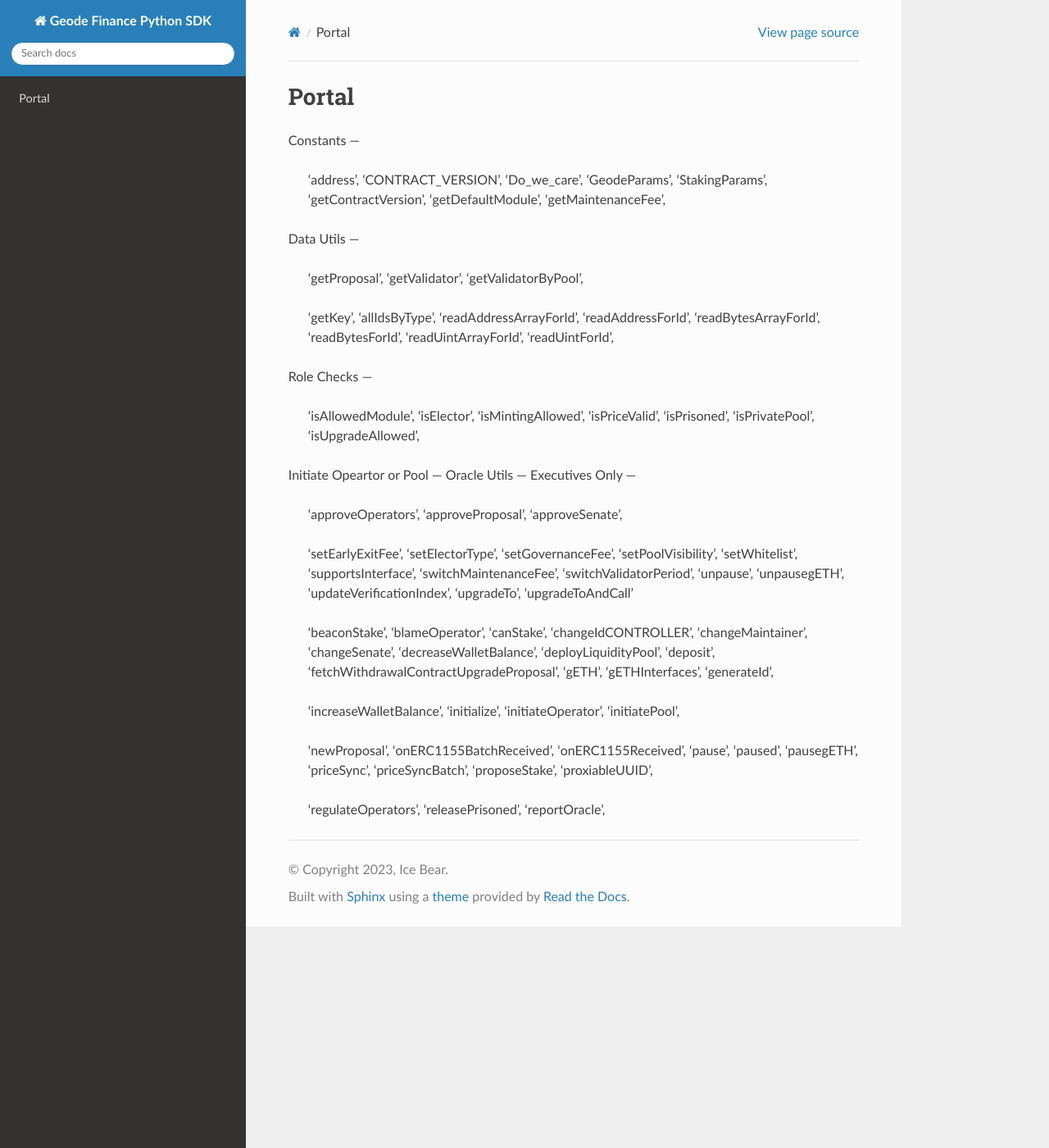
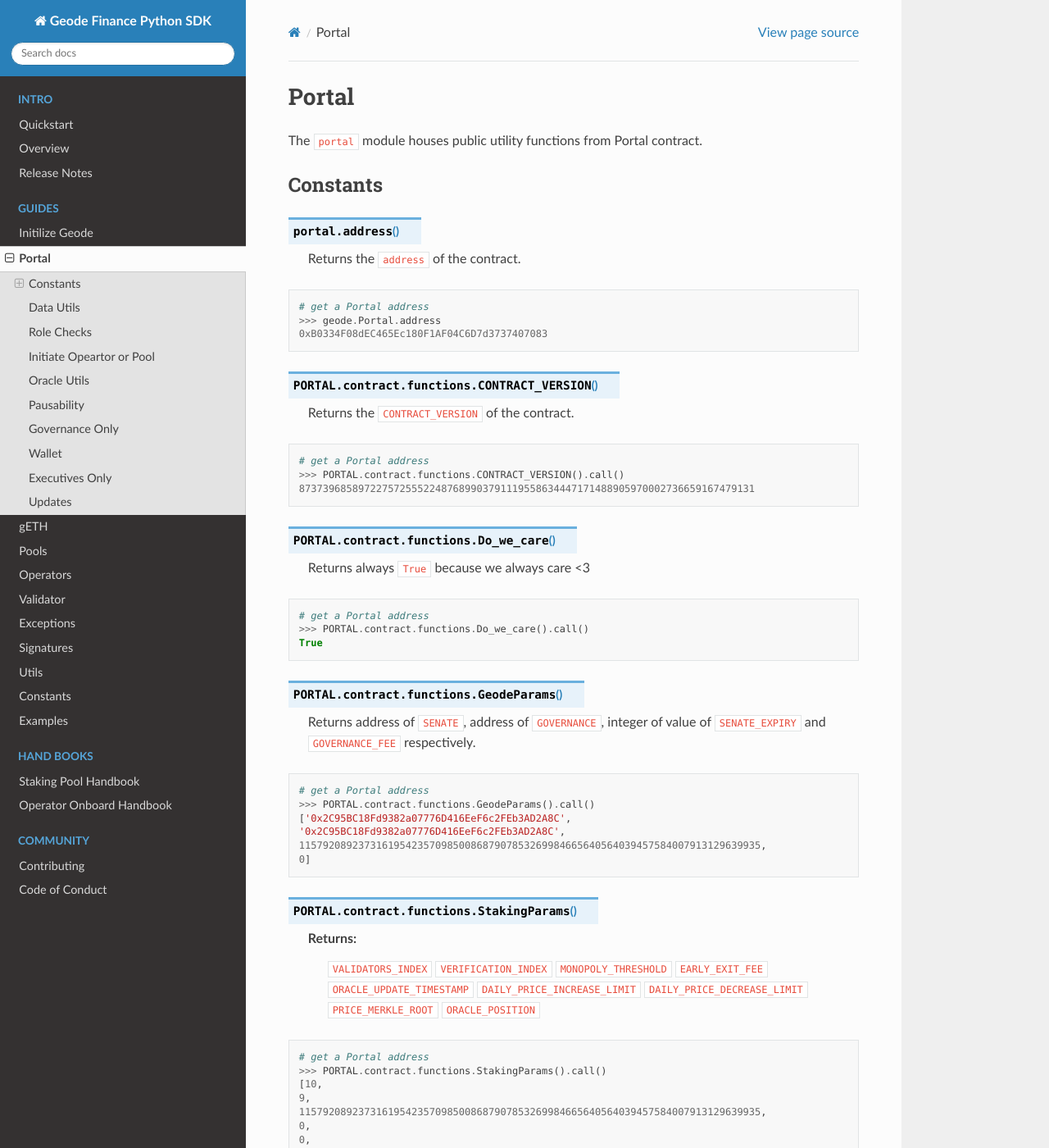
Before and after one commit to Geodefi/geode-py, a Sphinx documentation site: the page built from docs/portal.rst, in a window 1280 px wide and 1400 px high. Shown: the whole window at 82% size. Built offline with Sphinx 7.4.7 and the Read the Docs theme 2.0.0, drawn with Linux system fonts in a browser that asks for light colours; pages that are not in the unit, such as notebooks, are missing from menus; some of the changed text lies outside the part shown.

Commit message:
DOCS: New Table Of Contents => Added exceptions, constants page and partially portal page.

```diff
--- /dev/null
+++ b/docs/code_of_conduct.rst
@@ -0,0 +1,4 @@
+.. _code_of_conduct:
+
+Code of Conduct
+=================
--- /dev/null
+++ b/docs/contributing.rst
@@ -0,0 +1,4 @@
+.. _contributing:
+
+Contributing
+=============
--- /dev/null
+++ b/docs/examples.rst
@@ -0,0 +1,5 @@
+.. _examples:
+
+
+Examples
+===============
--- /dev/null
+++ b/docs/geth.rst
@@ -0,0 +1,5 @@
+.. _geth:
+
+
+gETH
+===========
--- /dev/null
+++ b/docs/initialize_geode.rst
@@ -0,0 +1,5 @@
+.. _initilize_geode:
+
+
+Initilize Geode
+====================
--- /dev/null
+++ b/docs/operator_onboard_handbook.rst
@@ -0,0 +1,4 @@
+.. _operator_onboard_handbook:
+
+Operator Onboard Handbook
+=================================
--- /dev/null
+++ b/docs/operators.rst
@@ -0,0 +1,4 @@
+.. _operators:
+
+Operators
+====================
--- /dev/null
+++ b/docs/overview.rst
@@ -0,0 +1,4 @@
+.. _overview:
+
+Overview
+========
--- /dev/null
+++ b/docs/pools.rst
@@ -0,0 +1,4 @@
+.. _pools:
+
+Pools
+==========
--- a/docs/portal.rst
+++ b/docs/portal.rst
@@ -1,28 +1,114 @@
+.. _portal:
+
+
 Portal
-=====
+=============
+
+
+.. py:module:: Geode.Portal
+
+The ``portal`` module houses public utility functions from Portal contract.
 
 Constants
----
+------------
 
- 'address',
- 'CONTRACT_VERSION',
- 'Do_we_care',
- 'GeodeParams',
- 'StakingParams',
- 'getContractVersion',
- 'getDefaultModule',
- 'getMaintenanceFee',
+.. py:method:: portal.address
+
+    Returns the ``address`` of the contract.
+
+.. code-block:: python
+
+    # get a Portal address
+    >>> geode.Portal.address
+    0xB0334F08dEC465Ec180F1AF04C6D7d3737407083
+
+
+.. py:method:: PORTAL.contract.functions.CONTRACT_VERSION()
+
+    Returns the ``CONTRACT_VERSION`` of the contract.
+
+.. code-block:: python
+
+    # get a Portal address
+    >>> PORTAL.contract.functions.CONTRACT_VERSION().call()
+    87373968589722757255522487689903791119558634447171488905970002736659167479131
+
+
+.. py:method:: PORTAL.contract.functions.Do_we_care()
+
+    Returns always ``True`` because we always care <3
+
+.. code-block:: python
+
+    # get a Portal address
+    >>> PORTAL.contract.functions.Do_we_care().call()
+    True
+
+
+
+.. py:method:: PORTAL.contract.functions.GeodeParams()
+
+    Returns address of ``SENATE``, address of ``GOVERNANCE``, integer of value of ``SENATE_EXPIRY`` and ``GOVERNANCE_FEE`` respectively.
+
+.. code-block:: python
+
+    # get a Portal address
+    >>> PORTAL.contract.functions.GeodeParams().call()
+    ['0x2C95BC18Fd9382a07776D416EeF6c2FEb3AD2A8C',
+    '0x2C95BC18Fd9382a07776D416EeF6c2FEb3AD2A8C',
+    115792089237316195423570985008687907853269984665640564039457584007913129639935,
+    0]
+
+
+.. py:method:: PORTAL.contract.functions.StakingParams()
+
+    Returns:
+        ``VALIDATORS_INDEX``
+        ``VERIFICATION_INDEX``
+        ``MONOPOLY_THRESHOLD``
+        ``EARLY_EXIT_FEE``
+        ``ORACLE_UPDATE_TIMESTAMP``
+        ``DAILY_PRICE_INCREASE_LIMIT``
+        ``DAILY_PRICE_DECREASE_LIMIT``
+        ``PRICE_MERKLE_ROOT``
+        ``ORACLE_POSITION``
+
+.. code-block:: python
+
+    # get a Portal address
+    >>> PORTAL.contract.functions.StakingParams().call()
+    [10,
+    9,
+    115792089237316195423570985008687907853269984665640564039457584007913129639935,
+    0,
+    0,
+    500000000,
+    500000000,
+    b'\x00\x00\x00\x00\x00\x00\x00\x00\x00\x00\x00\x00\x00\x00\x00\x00\x00\x00\x00\x00\x00\x00\x00\x00\x00\x00\x00\x00\x00\x00\x00\x00',
+    '0x2C95BC18Fd9382a07776D416EeF6c2FEb3AD2A8C']
+
+
+'getContractVersion',
+
+.. py:method:: PORTAL.contract.functions.getContractVersion()
+
+    Returns ``version`` of contract in integer.
+
+
+.. code-block:: python
+
+    # get a Portal address
+    >>> PORTAL.contract.functions.getContractVersion().call()
+    87373968589722757255522487689903791119558634447171488905970002736659167479131
+
 
 Data Utils
----
+-----------------
 
+ 'allIdsByType',
 
- 'getProposal',
- 'getValidator',
- 'getValidatorByPool',
-
+ 'generateId',
  'getKey',
- 'allIdsByType',
  'readAddressArrayForId',
  'readAddressForId',
  'readBytesArrayForId',
@@ -42,47 +132,66 @@
  'isUpgradeAllowed',
 
 Initiate Opeartor or Pool
----
+-------------------------------
+'getDefaultModule',
+'getMaintenanceFee',
+
+
 Oracle Utils
----
-Executives Only
----
- 'approveOperators',
- 'approveProposal',
- 'approveSenate',
+------------------------
+ 'updateVerificationIndex',
+ 'priceSync',
+ 'priceSyncBatch',
+ 'regulateOperators',
+ 'reportOracle',
+
+Pausability
+------------------------
+ 'pause',
+ 'pausegETH',
+ 'unpause',
+ 'unpausegETH',
+
+Governance Only
+------------------------
+
+ 'releasePrisoned',
 
  'setEarlyExitFee',
  'setElectorType',
  'setGovernanceFee',
  'setPoolVisibility',
  'setWhitelist',
+
+ 'changeIdCONTROLLER',
+ 'changeMaintainer',
+ 'changeSenate',
+Wallet
+-----------------
+ 'decreaseWalletBalance',
+ 'increaseWalletBalance',
+
+Executives Only
+------------------------
+ 'approveOperators',
+ 'approveProposal',
+ 'approveSenate',
+
  'supportsInterface',
  'switchMaintenanceFee',
  'switchValidatorPeriod',
- 'unpause',
- 'unpausegETH',
- 'updateVerificationIndex',
- 'upgradeTo',
- 'upgradeToAndCall'
-
-
 
 
  'beaconStake',
  'blameOperator',
  'canStake',
- 'changeIdCONTROLLER',
- 'changeMaintainer',
- 'changeSenate',
- 'decreaseWalletBalance',
+
  'deployLiquidityPool',
  'deposit',
  'fetchWithdrawalContractUpgradeProposal',
  'gETH',
  'gETHInterfaces',
- 'generateId',
 
- 'increaseWalletBalance',
  'initialize',
  'initiateOperator',
  'initiatePool',
@@ -90,14 +199,12 @@
  'newProposal',
  'onERC1155BatchReceived',
  'onERC1155Received',
- 'pause',
  'paused',
- 'pausegETH',
- 'priceSync',
- 'priceSyncBatch',
+
  'proposeStake',
+
+Updates
+-------
  'proxiableUUID',
-
- 'regulateOperators',
- 'releasePrisoned',
- 'reportOracle',
+ 'upgradeTo',
+ 'upgradeToAndCall'
--- /dev/null
+++ b/docs/quickstart.rst
@@ -0,0 +1,4 @@
+.. _quickstart:
+
+Quickstart
+==========
--- /dev/null
+++ b/docs/releases.rst
@@ -0,0 +1,5 @@
+.. _releases:
+
+
+Release Notes
+=============
--- /dev/null
+++ b/docs/signatures.rst
@@ -0,0 +1,5 @@
+.. _signatures:
+
+
+Signatures
+==============
--- /dev/null
+++ b/docs/staking_pool_handbook.rst
@@ -0,0 +1,4 @@
+.. _staking_pool_handbook:
+
+Staking Pool Handbook
+===================================
--- /dev/null
+++ b/docs/utils.rst
@@ -0,0 +1,5 @@
+.. _utils:
+
+
+Utils
+==========
--- /dev/null
+++ b/docs/validators.rst
@@ -0,0 +1,4 @@
+.. _validators:
+
+Validator
+==============
```
Also changed, not shown: other parts of docs/portal.rst (+5 -1 lines), docs/constants.rst (added, +79 -0 lines), docs/exceptions.rst (added, +45 -0 lines), docs/index.rst (+57 -7 lines), docs/modules.rst (deleted, +0 -7 lines).
